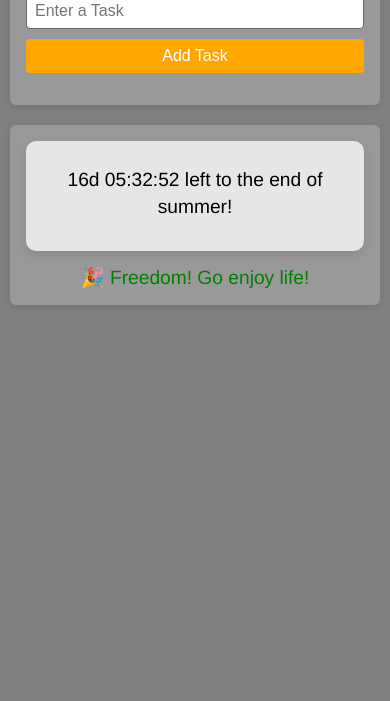
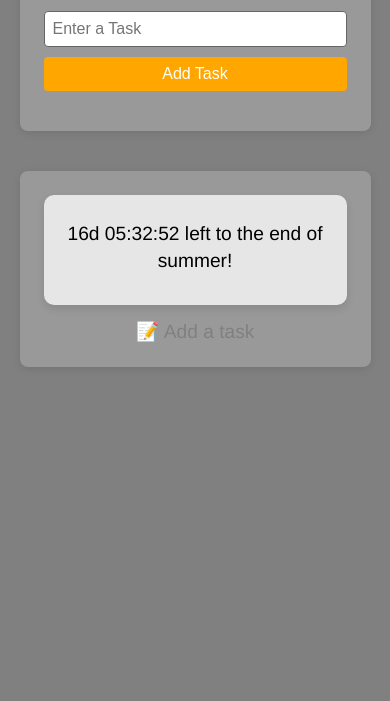
Before and after one commit to temrdev/todolist, a plain HTML site: page index.html in a window 390 px wide. Shown: the part 143-844 px from the top of the page. Drawn offline with Linux system fonts and the light colour scheme.

Commit message:
feat  Add Task message has been added

```diff
--- a/index.html
+++ b/index.html
@@ -22,8 +22,10 @@
         </section>
 
         <section>
-            <div class="summerTimer" id="countdown">
-                <h1 id="summerTimerText">left to the end of summer!</h1>
+            <div class="summerTimer">
+                <h1 id="summerTimerText">
+                    <span id="timeLeft"></span>
+                </h1>
             </div>
             <div id="taskWarning"></div>
         </section>
--- a/script.js
+++ b/script.js
@@ -119,25 +119,41 @@ function updateCountdown() {
     const hours = Math.floor((diff / 3600) % 24);
     const minutes = Math.floor((diff / 60) % 60);
     const seconds = diff % 60;
-    document.getElementById("summerTimerText").innerText =
+    document.getElementById("timeLeft").innerText =
     `${days}d ${pad(hours)}:${pad(minutes)}:${pad(seconds)} left to the end of summer!`;
 }
 
 
 function checkOutstandingTasks() {
-    const tasks = document.querySelectorAll("li:not(.done)");
+    const allTasks = document.querySelectorAll("#taskList li");
+    const pendingTasks = document.querySelectorAll("#taskList li:not(.done)");
+    const doneTasks = document.querySelectorAll("#taskList li.done");
     const taskWarning = document.getElementById("taskWarning");
 
+    taskWarning.style.display = "block";
+
+    // CASE 1: No tasks at all
+    if (allTasks.length === 0) {
+        taskWarning.textContent = "📝 Add a task";
+        taskWarning.style.color = "gray";
+        return;
+    }
+
+    // CASE 2: All tasks done
+    if (doneTasks.length === allTasks.length) {
+        taskWarning.textContent = "🎉 Freedom! Go enjoy life!";
+        taskWarning.style.color = "green";
+        return;
+    }
+
+    // CASE 3: Some tasks pending — use messages array
+    const count = pendingTasks.length;
     const messages = [
-        { min: 7, text: count => `💀 Bro... ${count}?? That is not a to-do list, that is a horror movie.`, color: "hsl(0, 100%, 50%)" },
-        { min: 4, text: count => `😏 You have ${count} tasks pending! Better start now...`, color: "orange" },
-        { min: 2, text: count => `👍You are doing great! Only ${count} tasks left. Keep going!`, color: "yellow" },
-        { min: 1, text: () => `🔥 Just one more to go!`, color: "lightgreen" },
-        { min: 0, text: () => `🎉 Freedom! Go enjoy life!`, color: "green" }
+        { min: 7, text: c => `💀 Bro... ${c}?? That is not a to-do list, that is a horror movie.`, color: "hsl(0, 100%, 50%)" },
+        { min: 4, text: c => `😏 You have ${c} tasks pending! Better start now...`, color: "orange" },
+        { min: 2, text: c => `👍 You are doing great! Only ${c} tasks left. Keep going!`, color: "yellow" },
+        { min: 1, text: () => `🔥 Just one more to go!`, color: "lightgreen" }
     ];
-
-    const count = tasks.length;
-    taskWarning.style.display = "block";
 
     const match = messages.find(msg => count >= msg.min);
     taskWarning.textContent = match.text(count);
@@ -145,6 +161,7 @@ function checkOutstandingTasks() {
 }
 
 
+
 setInterval(updateCountdown, 1000);
 updateCountdown();
 checkOutstandingTasks();
--- a/style.css
+++ b/style.css
@@ -157,14 +157,12 @@ li.done .task-text {
 
 @media (max-width: 600px) {
     body {
-        font-size: 16px;
-        padding: 10px;
+        font-size: clamp(14px, 2vw, 18px);
     }
 
     section {
-        margin: 20px auto;
-        padding: 16px;
-        border-radius: 6px;
+        width: 90%;
+        max-width: 700px;
     }
 
     h1 {
```
